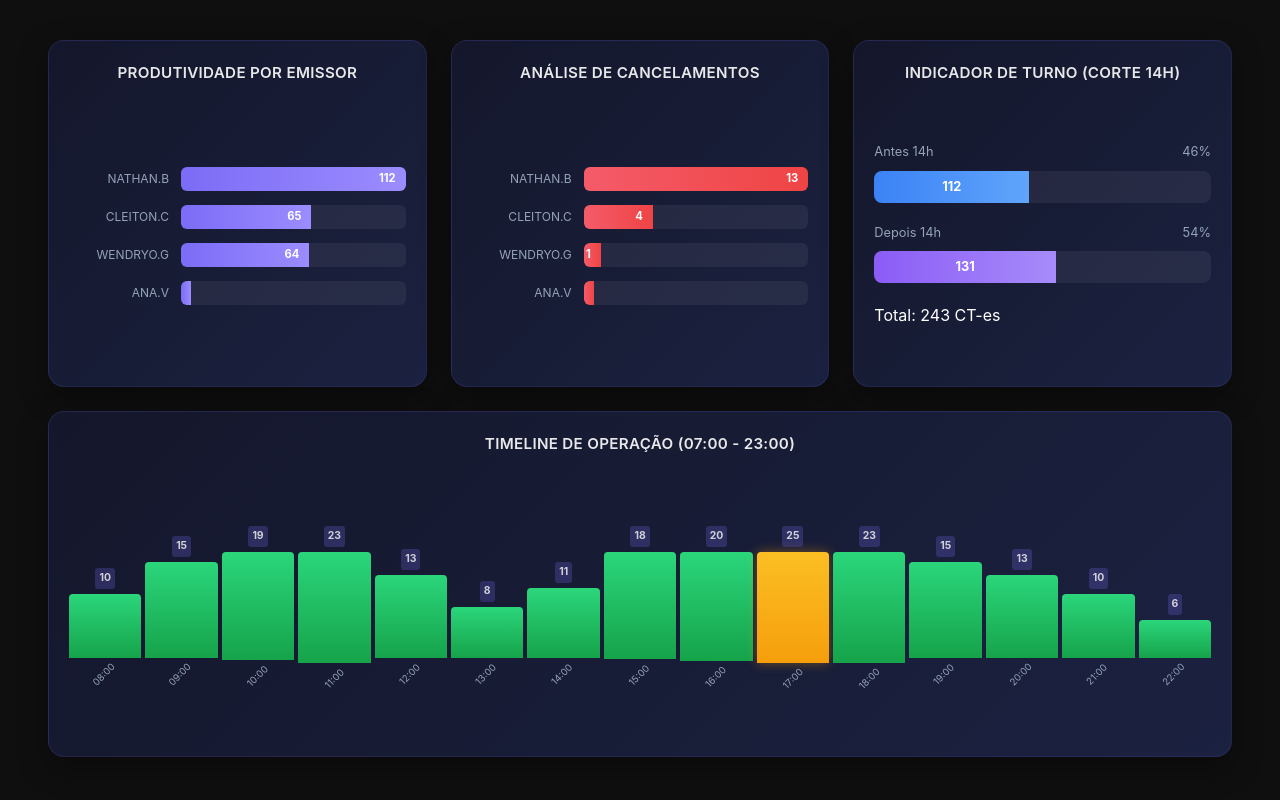
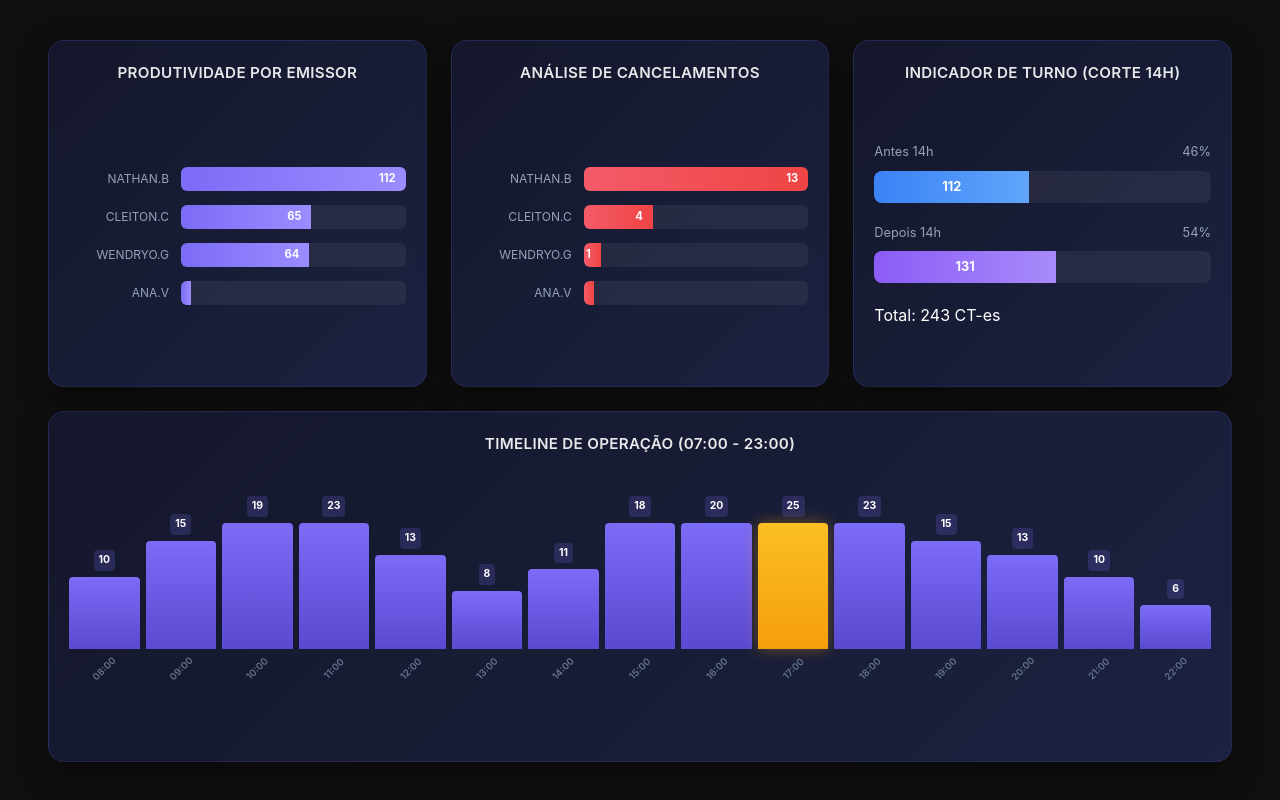
Before and after one commit to nathanbarretosilveira-dev/dash, a React (Vite) app: page / in a window 1280 px wide. Shown: the part 388-1188 px from the top of the page. Built offline with nearby package versions, Linux system fonts and the light colour scheme.

Commit message:
Update charts.css

```diff
--- a/src/components/charts.css
+++ b/src/components/charts.css
@@ -55,7 +55,7 @@
 
 .timeline-fullwidth .chart-content {
   height: 320px;
-  justify-content: flex-end; /* Alinha barras na base */
+  justify-content: flex-end;
 }
 
 /* =====================================================
@@ -159,13 +159,13 @@
    ===================================================== */
 .timeline-container {
   display: flex;
-  flex-direction: row; /* Garante a horizontalidade */
-  align-items: flex-end; /* Alinha as barras na base */
+  flex-direction: row;
+  align-items: flex-end;
   justify-content: space-between;
-  height: 200px; /* Altura fixa para o gráfico */
+  height: 220px;
   width: 100%;
   padding: 20px 0;
-  gap: 4px;
+  gap: 6px; /* Ajuste fino no espaçamento entre barras */
 }
 
 .timeline-item {
@@ -182,42 +182,40 @@
   font-size: 0.65rem;
   font-weight: 700;
   color: #fff;
-  margin-bottom: 5px;
-  background: rgba(124, 108, 246, 0.3);
-  padding: 2px 4px;
-  border-radius: 3px;
-  /* Opcional: mostrar apenas no hover para não poluir */
-  opacity: 0.8;
+  margin-bottom: 6px;
+  background: rgba(124, 108, 246, 0.2);
+  padding: 2px 5px;
+  border-radius: 4px;
+  transition: opacity 0.3s;
 }
 
 .timeline-bar {
   width: 100%;
-  min-width: 8px;
-  background: linear-gradient(180deg, #2bd67b, #16a34a);
+  min-width: 10px;
+  background: linear-gradient(180deg, #7c6cf6, #5a4ad1); /* Roxo para combinar com o layout */
   border-radius: 4px 4px 0 0;
-  transition: height 0.4s ease;
+  transition: height 0.5s cubic-bezier(0.175, 0.885, 0.32, 1.275);
 }
 
 /* Destaque de Pico */
 .timeline-item.pico .timeline-bar {
   background: linear-gradient(180deg, #fbbf24, #f59e0b);
-  box-shadow: 0 0 12px rgba(245, 158, 11, 0.4);
+  box-shadow: 0 0 15px rgba(245, 158, 11, 0.4);
 }
 
 .timeline-label {
   font-size: 0.6rem;
-  color: #94a3b8;
-  margin-top: 8px;
+  color: #64748b;
+  margin-top: 12px;
   white-space: nowrap;
-  /* Rotacionar levemente se houver muitos horários para não sobrepor */
   transform: rotate(-45deg);
-  height: 20px;
+  font-weight: 600;
 }
 
 /* Ajuste específico para o card da timeline */
 .timeline-fullwidth .chart-content {
-  height: 280px;
-  padding-bottom: 30px; /* Espaço para os rótulos rotacionados */
+  height: 300px;
+  padding-bottom: 45px; /* Espaço extra para os rótulos rotacionados */
 }
 
 /* =====================================================
@@ -230,6 +228,6 @@
 
 @media (max-width: 768px) {
   .timeline-container { gap: 4px; }
-  .timeline-label { font-size: 0.5rem; transform: rotate(-45deg); margin-top: 15px; }
+  .timeline-label { font-size: 0.55rem; margin-top: 15px; }
   .bar-label { min-width: 80px; }
 }
```
